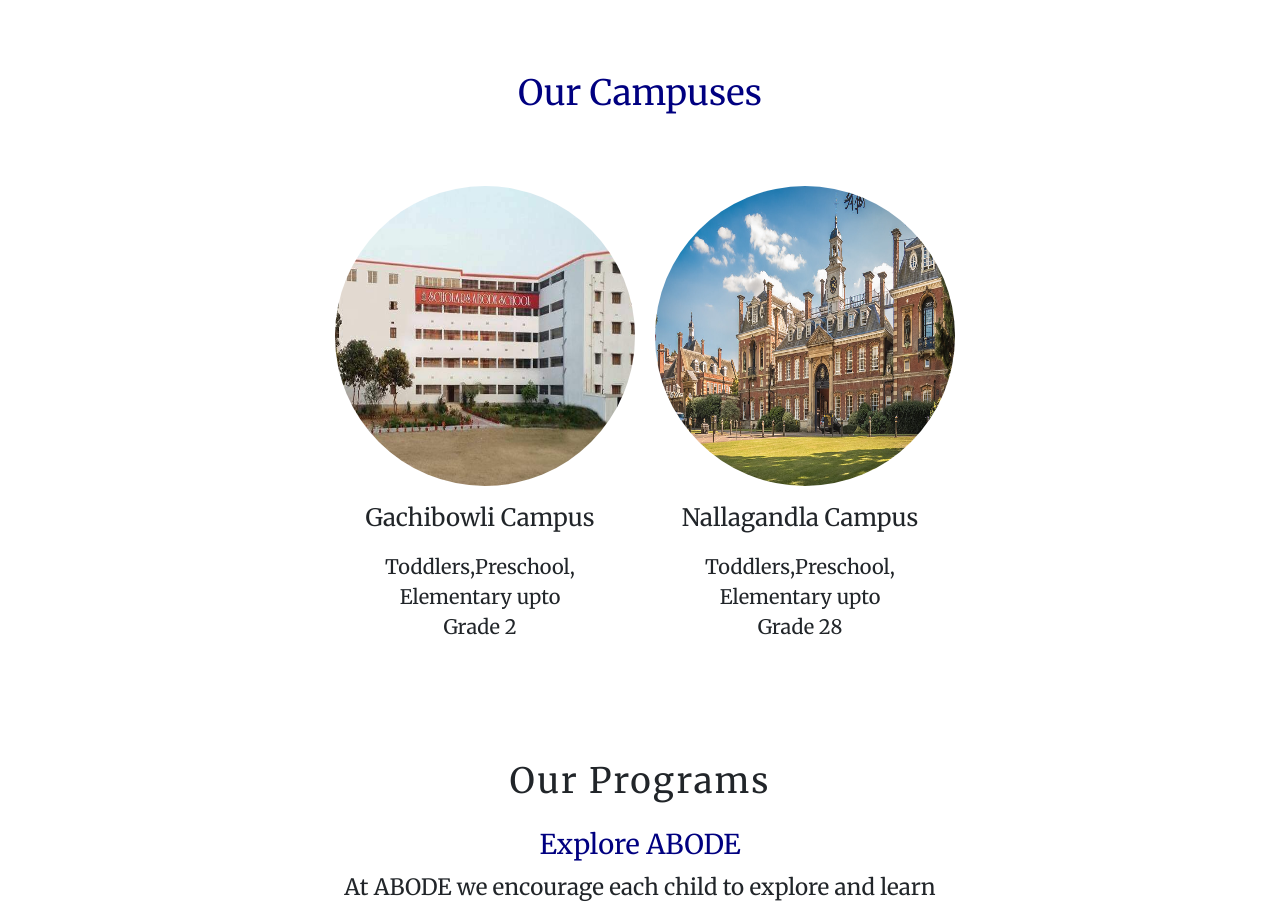
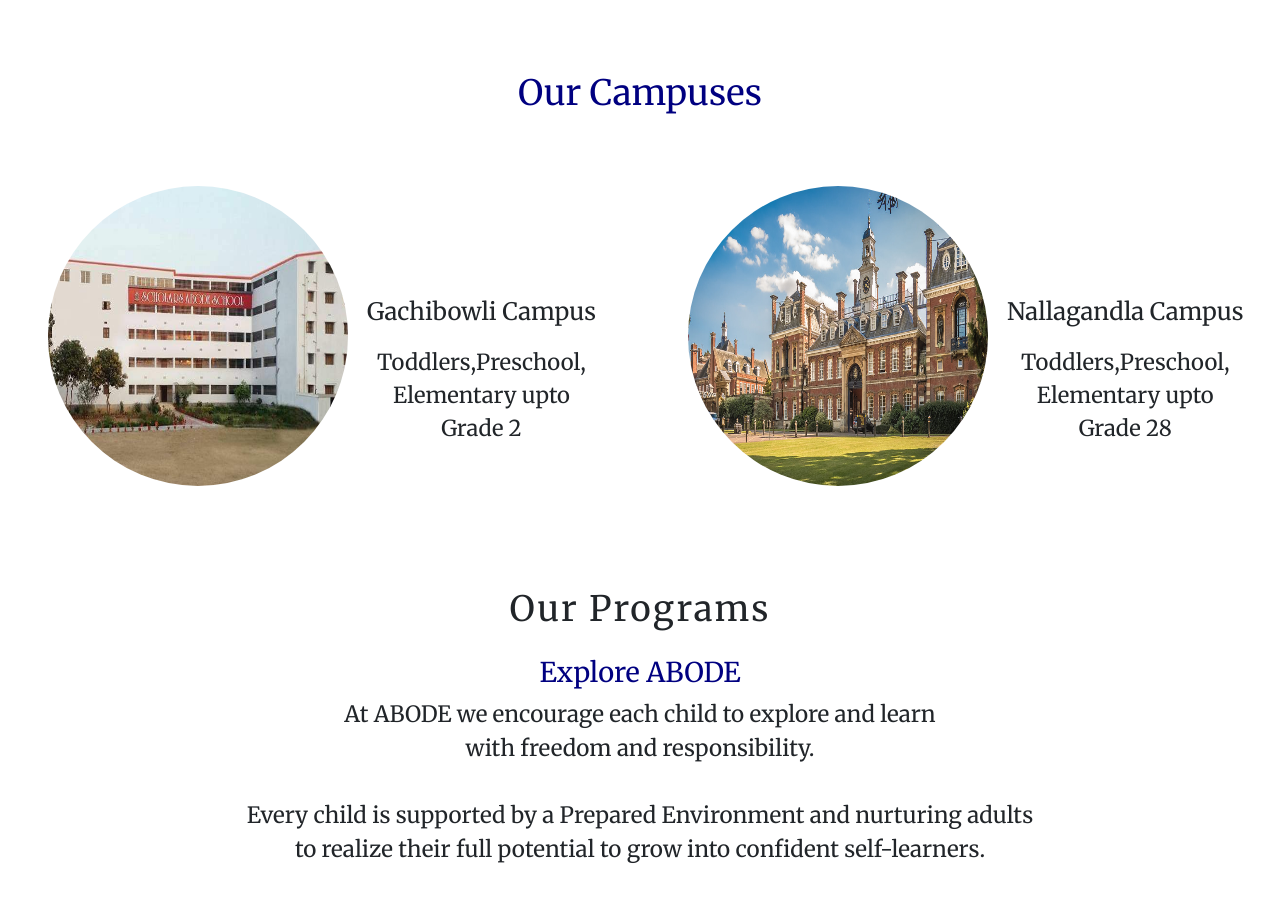
Before and after one commit to Venkateshprasads626/Abode-school, a React (Create React App) app: page / in a window 1280 px wide. Shown: the part 900-1807 px from the top of the page. Built offline with nearby package versions, Linux system fonts and the light colour scheme.

Commit message:
first commit

```diff
--- a/src/components/Campuses/campuses.css
+++ b/src/components/Campuses/campuses.css
@@ -3,17 +3,31 @@
       margin-top: 0%;
       margin-bottom: 8%;
   }
+
     .rounded-circle{
         width: 180px;
         height: 180px;
+        margin-left: -30%;
     }
     .campuses-text{
-        font-size: 18px;
-        margin-top: 5%;
+        font-size: 13px;
+        margin-left: 53%;
+        position: absolute;
+        margin-top: -35%;
     }
     .campuses{
         margin-top: 5%;
     }
+    .campuses1{
+        margin-top: 5%;
+
+    }
+    .nalla-campus,.Gachi-campus{
+        font-size: 15.55px;
+    }
+   .circle1,.circle2{
+       margin-left: -40%;
+   }
 
 }
 
@@ -26,8 +40,12 @@
         height: 200px;
     }
     .campuses-text{
-        font-size: 22px;
-        margin-top: 5%;
+        font-size: 18px;
+        position: absolute;
+        margin-top: -30%;
+    }
+    .nalla-campus,.Gachi-campus{
+        font-size: 20px;
     }
 }
 
@@ -40,10 +58,16 @@
         font-size: 35px;
     }
     .campuses-text{
-        font-size: 20px;
+        font-size: 22px;
+        position: absolute;
+        margin-left: 55%;
     }
+    .nalla-campus,.Gachi-campus{
+        font-size: 24px;
+    }
+}
 
-}
+
 @media screen and (max-width: 560px) {
     .rounded-circle{
         width: 200px;
--- a/src/components/Campuses/index.js
+++ b/src/components/Campuses/index.js
@@ -7,26 +7,28 @@ const Campuses = props =>(
     <div className="Campuses">
           <h3 className="text-center campuses-hd" style={{fontFamily: "Merriweather",color: "#000080"}}>Our Campuses</h3>
    <div className="row row2">
-        <div className="col-md-3"></div>
-       <div className="col-md-3 campuses">
-       <img src={Group11} className="rounded-circle" alt="Cinque Terre" />
+
+       <div className="col-md-6 campuses1">
+       <img src={Group11} className="rounded-circle circle1" alt="Cinque Terre" />
+       <div>
        <p style={{fontFamily: "Merriweather"}} className="campuses-text">
-          <p style={{fontSize: "24px"}}>Gachibowli Campus</p>
+          <p className="Gachi-campus">Gachibowli Campus</p>
            Toddlers,Preschool,<br/>
            Elementary upto<br/>
            Grade 2
        </p>
        </div>
-       <div className="col-md-3 campuses">
-       <img src={school} className="rounded-circle" alt="Cinque Terre"/>
+       </div>
+       <div className="col-md-6 campuses">
+       <img src={school} className="rounded-circle circle2" alt="Cinque Terre"/>
        <p style={{fontFamily: "Merriweather"}} className="campuses-text">
-       <p style={{fontSize: "24px"}}>Nallagandla Campus</p>
+       <p className="nalla-campus">Nallagandla Campus</p>
           Toddlers,Preschool,<br/>
           Elementary upto<br/>
           Grade 28
        </p>
        </div>
-       <div className="col-md-3"></div>
+
    </div>
    </div>
 );
```
